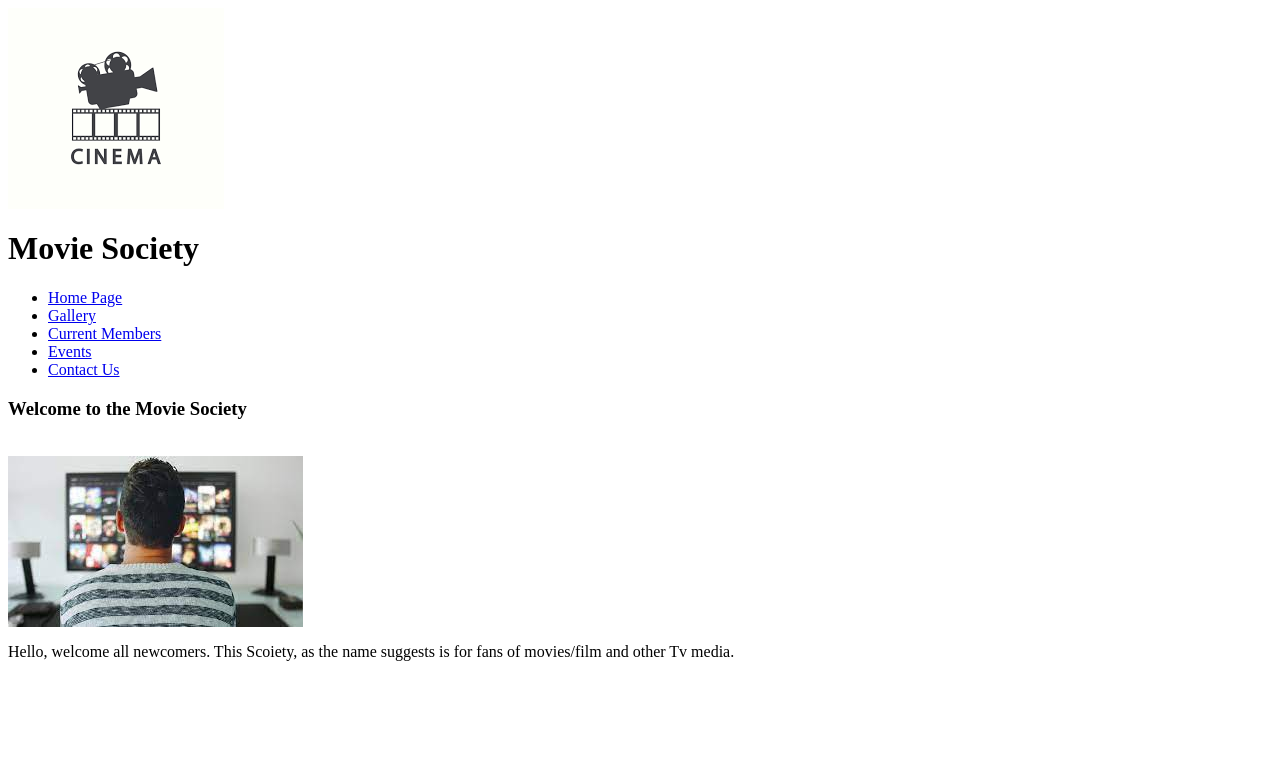
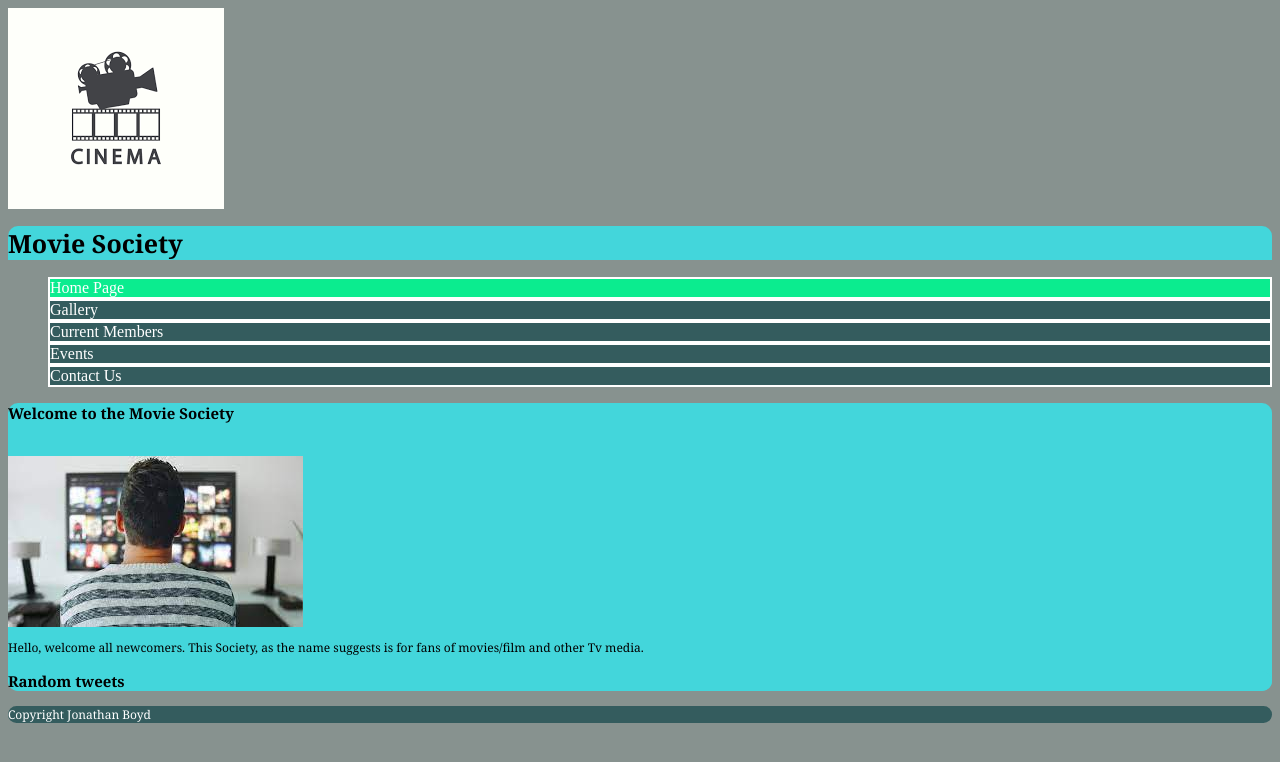
Before and after one commit to jboydRgu/CM1114-coursework, a plain HTML site: page coursework/index.html in a window 1280 px wide. Drawn offline with Linux system fonts and the light colour scheme.

Commit message:
Add files via upload

```diff
--- /dev/null
+++ b/coursework/css/main.css
@@ -0,0 +1,78 @@
+body {background-color: rgb(135, 146, 143);}
+header {
+    background-color:rgb(67, 214, 219);
+    border-top-left-radius:10px ;
+    border-top-right-radius:10px ;
+}
+
+h1, h2, h3, h4, h5, h6, p {
+    font-family:georgia;
+}
+
+h1 {
+    font-size: 25px;
+}
+
+h3 {
+    font-size: 15px;
+}
+
+p {
+    font-size: 12px;
+
+}
+
+main {
+    background-color:rgb(67, 214, 219);
+    border-radius: 10px;
+}
+
+aside {
+    background-color: rgb(67, 214, 219);
+    border-radius: 10px;
+}
+
+footer {
+    background-color: rgb(52, 92, 94);
+    border-radius: 10px;
+color:white;
+}
+
+nav li{
+    border: 2px solid white;
+    background-color: rgb(52, 92, 94);
+    list-style-type: none;
+}
+nav li a {
+    color: white;
+    text-align: center;
+    text-decoration: none;
+}
+
+nav li:hover{
+    background-color:rgb(20, 60, 238);
+}
+
+.active {
+    background-color: rgb(11, 236, 143);
+}
+
+table{
+    font-family:georgia;
+    border-collapse: collapse;
+}
+table td, table th{
+    border: 2px solid #f0f0f0;
+}
+
+table tr:nth-chile(even){
+    background-color: #f2f2f2;
+}
+
+table tr:hover {
+    background-color: rgb(20, 60, 238);
+}
+
+table th{
+    background-color: rgb(52, 92, 94);
+}
--- a/coursework/index.html
+++ b/coursework/index.html
@@ -1,6 +1,7 @@
 <html>
 <head>
     <title>Movie Society</title>
+    <link rel="stylesheet" href="css/main.css">
 </head>
 
 <body>
@@ -11,7 +12,7 @@
 
     <nav>
         <ul>
-            <li> <a href="index.html">Home Page </a></li>
+            <li class="active"> <a href="index.html">Home Page </a></li>
             <li> <a href="img_gallery.html">Gallery</a></li>
             <li> <a href="current_members.html">Current Members</a></li>
             <li> <a href="event_calender.html">Events</a></li>
@@ -27,12 +28,19 @@
 <div>
     <img src="images/watchingTv.jfif" alt="The remians of an image"/>
  </div>
-<p>Hello, welcome all newcomers. This Scoiety,
+<p>Hello, welcome all newcomers. This Society,
     as the name suggests is for fans of movies/film and other Tv media.</p>
 </div>
+
+<aside>
+<h3>Random tweets</h3>
+</aside>
+
     </main>
 
-    <footer> </footer>
+    <footer>
+        <p>Copyright Jonathan Boyd</p>
+    </footer>
 
 </body>
 </html>
```
Also changed, not shown: coursework/contact_us.html (+1 -1 lines), coursework/current_members.html (+1 -1 lines), coursework/event_calendar.html (+2 -1 lines), coursework/img_gallery.html (+1 -1 lines).
